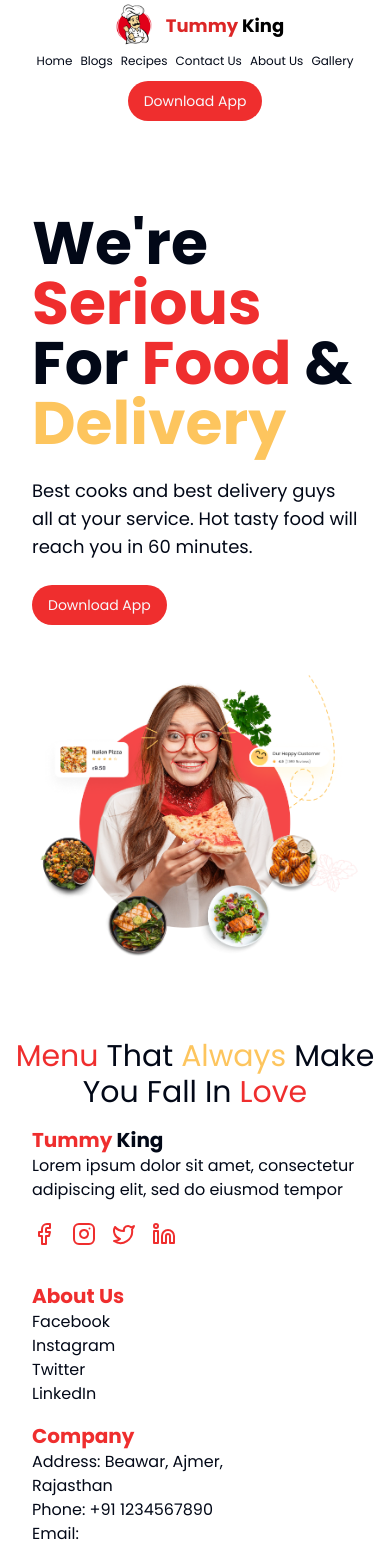
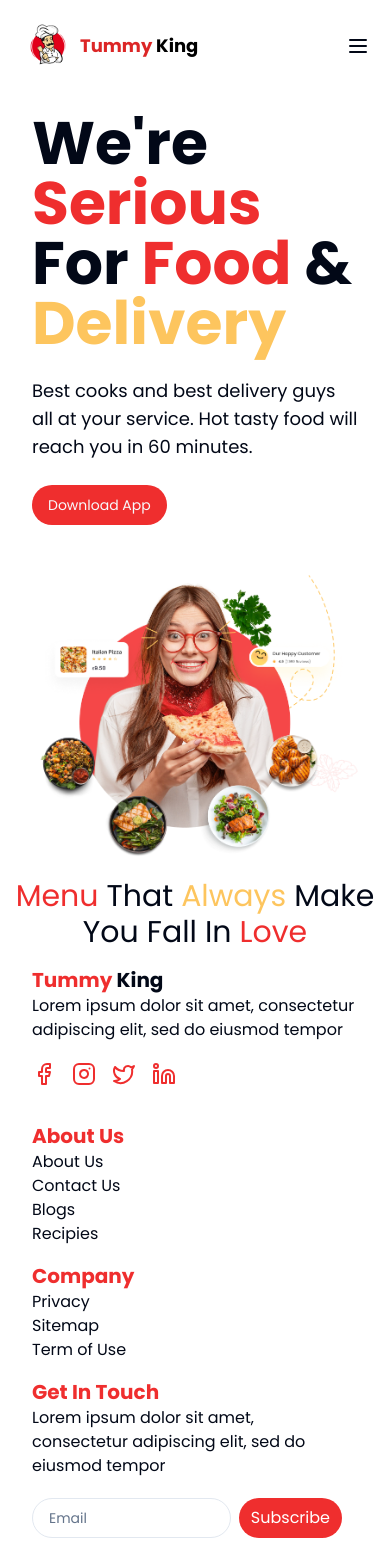
Before and after one commit to GautamSharma05/tummy-king, a Next.js app: page / in a window 390 px wide. Shown: the top 1556 px of the page. Built offline with nearby package versions, Linux system fonts and the light colour scheme.

Commit message:
chore: Update npm dependencies and add @radix-ui/react-dialog package

```diff
--- a/package.json
+++ b/package.json
@@ -10,6 +10,7 @@
   },
   "dependencies": {
     "@hookform/resolvers": "^3.3.4",
+    "@radix-ui/react-dialog": "^1.0.5",
     "@radix-ui/react-label": "^2.0.2",
     "@radix-ui/react-slot": "^1.0.2",
     "@sanity/image-url": "1",
--- a/src/app/page.tsx
+++ b/src/app/page.tsx
@@ -1,11 +1,11 @@
-import Header from "@/components/Header/Header";
+import Link from "next/link";
 import Image from "next/image";
 import "./globals.css";
 import { Button } from "@/components/ui/button";
 export default function Home() {
   return (
     <>
-      <section className="hero-section container my-20">
+      <section className="hero-section container my-5">
         <div className="flex flex-col md:flex-row items-center justify-between gap-[50px]">
           <div>
             <h1 className="md:text-5xl text-6xl font-bold">
@@ -18,7 +18,7 @@
               food will reach you in 60 minutes.
             </p>
             <div className="mt-6">
-              <Button className="rounded-full">Download App</Button>
+            <Link href="https://play.google.com/store/apps/details?id=com.app.ffc"><Button className="rounded-full">Download App</Button></Link>
             </div>
           </div>
           <div>
--- a/src/components/Footer/Footer.tsx
+++ b/src/components/Footer/Footer.tsx
@@ -9,11 +9,12 @@
   TwitterIcon,
 } from "lucide-react";
 import React from "react";
+import { Input } from "../ui/input";
 
 export default function Footer() {
   return (
     <footer>
-      <div className="container mt-4">
+      <div className="container my-4">
         <div className="grid md:grid-cols-12 justify-around gap-4 ">
           <div className="col-span-4">
             <h3 className="text-xl font-semibold">
@@ -33,36 +34,36 @@
           <div className="col-span-2">
             <h3 className="text-xl font-semibold text-primary">About Us</h3>
             <ul>
-              <li>Facebook</li>
-              <li>Instagram</li>
-              <li>Twitter</li>
-              <li>LinkedIn</li>
+              <li>About Us</li>
+              <li>Contact Us</li>
+              <li>Blogs</li>
+              <li>Recipies</li>
             </ul>
           </div>
           <div className="col-span-3">
             <h3 className="text-xl font-semibold text-primary">Company</h3>
             <ul>
-              <li>Address: Beawar, Ajmer, Rajasthan</li>
-              <li>Phone: +91 1234567890</li>
-              <li>
-                Email:
-                <a href="mailto:"></a>
-              </li>
+              <li>Privacy</li>
+              <li>Sitemap</li>
+              <li>Term of Use</li>
             </ul>
           </div>
           <div className="col-span-3">
             <h3 className="text-xl font-semibold text-primary">Get In Touch</h3>
-            <ul>
-              <li>Address: Beawar, Ajmer, Rajasthan</li>
-              <li>Phone: +91 1234567890</li>
-              <li>
-                Email:
-                <a href="mailto:"></a>
-              </li>
-            </ul>
+            <span>Lorem ipsum dolor sit amet, consectetur adipiscing elit, sed do eiusmod tempor</span>
+            <div className="flex mt-5 gap-2">
+                <Input
+
+                    type="email"
+                    placeholder="Email"
+                    className="px-4 py-1 rounded-full"
+                />
+                <button className="bg-primary rounded-full text-white px-3">Subscribe</button>
+            </div>
           </div>
         </div>
       </div>
+      <p className="text-center text-sm">Copyright © 2024 <span className="text-primary">Tummy </span>King.</p>
     </footer>
   );
 }
--- a/src/components/Header/Header.tsx
+++ b/src/components/Header/Header.tsx
@@ -1,11 +1,21 @@
 import Link from "next/link";
 import React from "react";
 import Image from "next/image";
-import { Search } from "lucide-react";
+import { MenuIcon } from "lucide-react";
 import { Button } from "../ui/button";
+import {
+  Sheet,
+  SheetClose,
+  SheetContent,
+  SheetDescription,
+  SheetFooter,
+  SheetHeader,
+  SheetTitle,
+  SheetTrigger,
+} from "../ui/sheet";
 export default function Header() {
   return (
-    <header className="flex flex-col md:p-5  md:flex-row justify-around items-center">
+    <header className="flex p-5 justify-between md:justify-around items-center">
       <div className="flex items-center">
         <Image src="/LOGO.png" alt="Tummy King Logo" width={60} height={60} />
         <h1 className="text-lg text-red-600 font-semibold">
@@ -13,13 +23,14 @@
         </h1>
       </div>
 
-      <nav className="mb-3 sm:mb-0">
+      <nav className="hidden md:block mb-3 sm:mb-0">
         <ul className="flex gap-2 text-xs md:gap-5 lg:text-sm">
           <li>
             <Link className="hover:underline hover:text-primary" href="/">
               Home
             </Link>
           </li>
+
           <li>
             <Link className="hover:underline hover:text-primary" href="/blog">
               Blogs
@@ -32,7 +43,6 @@
             >
               Recipes
             </Link>
-
           </li>
           <li>
             <Link
@@ -61,8 +71,53 @@
         </ul>
       </nav>
 
-      <div className="flex flex-row items-center  mb-3 sm:mb-0">
-        <a href="https://play.google.com/store/apps/details?id=com.app.ffc"><Button className="rounded-full">Download App</Button></a>
+      <div className="hidden md:flex  justify-center items-center  mb-3 sm:mb-0">
+        <Link href="https://play.google.com/store/apps/details?id=com.app.ffc">
+          <Button className="rounded-full">Download App</Button>
+        </Link>
+      </div>
+
+      <div className="md:hidden">
+        <Sheet>
+          <SheetTrigger asChild>
+            <MenuIcon size={24} />
+          </SheetTrigger>
+          <SheetContent>
+            <SheetHeader className="mt-6">
+              <SheetTitle>Use Below Links To Navigate</SheetTitle>
+            </SheetHeader>
+            <nav>
+              <ul className="flex flex-col mt-5 items-center gap-2">
+                <li>
+                  <Link href="/">Home</Link>
+                </li>
+                <li>
+                  <Link href="/blog">Blogs</Link>
+                </li>
+                <li>
+                  <Link href="/recipes">Recipes</Link>
+                </li>
+                <li>
+                  <Link href="/contact-us">Contact Us</Link>
+                </li>
+                <li>
+                  <Link href="/about-us">About Us</Link>
+                </li>
+                <li>
+                  <Link href="/gallery">Gallery</Link>
+                </li>
+              </ul>
+            </nav>
+            <SheetFooter className="flex flex-col items-center mt-5">
+            <SheetClose asChild>
+              <Link  href="https://play.google.com/store/apps/details?id=com.app.ffc">
+                <Button className="rounded-full">Download App</Button>
+              </Link>
+            </SheetClose>
+          </SheetFooter>
+          </SheetContent>
+
+        </Sheet>
       </div>
     </header>
   );
--- a/src/components/Post/Post.tsx
+++ b/src/components/Post/Post.tsx
@@ -1,5 +1,4 @@
 "use client"
-
 import { SanityDocument } from "@sanity/client";
 import { PortableText } from "@portabletext/react";
 import imageUrlBuilder from "@sanity/image-url";
@@ -11,16 +10,17 @@
 const Post = ({ post }: { post: SanityDocument }) => {
   return (
     <main className="container mx-auto prose prose-xl px-4 py-16">
-      <h1>{post.title}</h1>
-      <p>{post.description}</p>
+      <h1 className="text-2xl font-semibold mb-4">{post.title}</h1>
       {post?.mainImage ? (
         <Image
+        className="mx-auto"
           src={builder.image(post.mainImage).width(300).height(300).url()}
           alt={post?.mainImage?.alt}
-          width={300}
+          width={500}
           height={300}
         />
       ) : null}
+
       {post?.body ? <PortableText value={post.body} /> : null}
     </main>
   )
--- /dev/null
+++ b/src/components/ui/sheet.tsx
@@ -0,0 +1,140 @@
+"use client"
+
+import * as React from "react"
+import * as SheetPrimitive from "@radix-ui/react-dialog"
+import { cva, type VariantProps } from "class-variance-authority"
+import { X } from "lucide-react"
+
+import { cn } from "@/lib/utils"
+
+const Sheet = SheetPrimitive.Root
+
+const SheetTrigger = SheetPrimitive.Trigger
+
+const SheetClose = SheetPrimitive.Close
+
+const SheetPortal = SheetPrimitive.Portal
+
+const SheetOverlay = React.forwardRef<
+  React.ElementRef<typeof SheetPrimitive.Overlay>,
+  React.ComponentPropsWithoutRef<typeof SheetPrimitive.Overlay>
+>(({ className, ...props }, ref) => (
+  <SheetPrimitive.Overlay
+    className={cn(
+      "fixed inset-0 z-50 bg-black/80  data-[state=open]:animate-in data-[state=closed]:animate-out data-[state=closed]:fade-out-0 data-[state=open]:fade-in-0",
+      className
+    )}
+    {...props}
+    ref={ref}
+  />
+))
+SheetOverlay.displayName = SheetPrimitive.Overlay.displayName
+
+const sheetVariants = cva(
+  "fixed z-50 gap-4 bg-background p-6 shadow-lg transition ease-in-out data-[state=open]:animate-in data-[state=closed]:animate-out data-[state=closed]:duration-300 data-[state=open]:duration-500",
+  {
+    variants: {
+      side: {
+        top: "inset-x-0 top-0 border-b data-[state=closed]:slide-out-to-top data-[state=open]:slide-in-from-top",
+        bottom:
+          "inset-x-0 bottom-0 border-t data-[state=closed]:slide-out-to-bottom data-[state=open]:slide-in-from-bottom",
+        left: "inset-y-0 left-0 h-full w-3/4 border-r data-[state=closed]:slide-out-to-left data-[state=open]:slide-in-from-left sm:max-w-sm",
+        right:
+          "inset-y-0 right-0 h-full w-3/4  border-l data-[state=closed]:slide-out-to-right data-[state=open]:slide-in-from-right sm:max-w-sm",
+      },
+    },
+    defaultVariants: {
+      side: "right",
+    },
+  }
+)
+
+interface SheetContentProps
+  extends React.ComponentPropsWithoutRef<typeof SheetPrimitive.Content>,
+    VariantProps<typeof sheetVariants> {}
+
+const SheetContent = React.forwardRef<
+  React.ElementRef<typeof SheetPrimitive.Content>,
+  SheetContentProps
+>(({ side = "right", className, children, ...props }, ref) => (
+  <SheetPortal>
+    <SheetOverlay />
+    <SheetPrimitive.Content
+      ref={ref}
+      className={cn(sheetVariants({ side }), className)}
+      {...props}
+    >
+      {children}
+      <SheetPrimitive.Close className="absolute right-4 top-4 rounded-sm opacity-70 ring-offset-background transition-opacity hover:opacity-100 focus:outline-none focus:ring-2 focus:ring-ring focus:ring-offset-2 disabled:pointer-events-none data-[state=open]:bg-secondary">
+        <X className="h-4 w-4" />
+        <span className="sr-only">Close</span>
+      </SheetPrimitive.Close>
+    </SheetPrimitive.Content>
+  </SheetPortal>
+))
+SheetContent.displayName = SheetPrimitive.Content.displayName
+
+const SheetHeader = ({
+  className,
+  ...props
+}: React.HTMLAttributes<HTMLDivElement>) => (
+  <div
+    className={cn(
+      "flex flex-col space-y-2 text-center sm:text-left",
+      className
+    )}
+    {...props}
+  />
+)
+SheetHeader.displayName = "SheetHeader"
+
+const SheetFooter = ({
+  className,
+  ...props
+}: React.HTMLAttributes<HTMLDivElement>) => (
+  <div
+    className={cn(
+      "flex flex-col-reverse sm:flex-row sm:justify-end sm:space-x-2",
+      className
+    )}
+    {...props}
+  />
+)
+SheetFooter.displayName = "SheetFooter"
+
+const SheetTitle = React.forwardRef<
+  React.ElementRef<typeof SheetPrimitive.Title>,
+  React.ComponentPropsWithoutRef<typeof SheetPrimitive.Title>
+>(({ className, ...props }, ref) => (
+  <SheetPrimitive.Title
+    ref={ref}
+    className={cn("text-lg font-semibold text-foreground", className)}
+    {...props}
+  />
+))
+SheetTitle.displayName = SheetPrimitive.Title.displayName
+
+const SheetDescription = React.forwardRef<
+  React.ElementRef<typeof SheetPrimitive.Description>,
+  React.ComponentPropsWithoutRef<typeof SheetPrimitive.Description>
+>(({ className, ...props }, ref) => (
+  <SheetPrimitive.Description
+    ref={ref}
+    className={cn("text-sm text-muted-foreground", className)}
+    {...props}
+  />
+))
+SheetDescription.displayName = SheetPrimitive.Description.displayName
+
+export {
+  Sheet,
+  SheetPortal,
+  SheetOverlay,
+  SheetTrigger,
+  SheetClose,
+  SheetContent,
+  SheetHeader,
+  SheetFooter,
+  SheetTitle,
+  SheetDescription,
+}
```
Also changed, not shown: sanity/schemaTypes/post.ts (+9 -0 lines).
